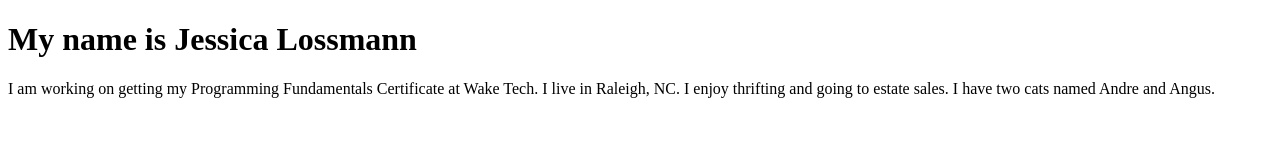
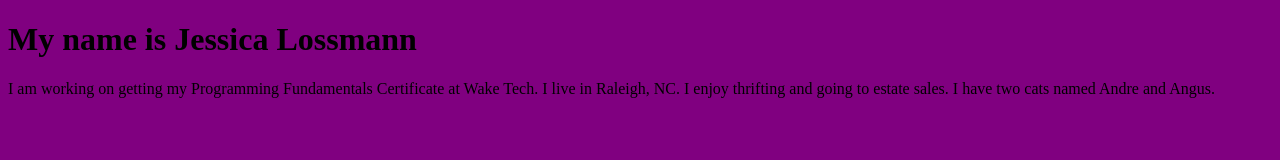
Before and after one commit to JessicaLossmann/JessicaLossmann.github.io, a plain HTML site: page index.html in a window 1280 px wide. Drawn offline with Linux system fonts and the light colour scheme.

Commit message:
Update index.html

```diff
--- a/index.html
+++ b/index.html
@@ -3,7 +3,7 @@
   <head>
     <style>
     body {
-background-color: 6A6070;
+background-color: purple;
 }
 h1 {
 color: 41CCCC;
```
